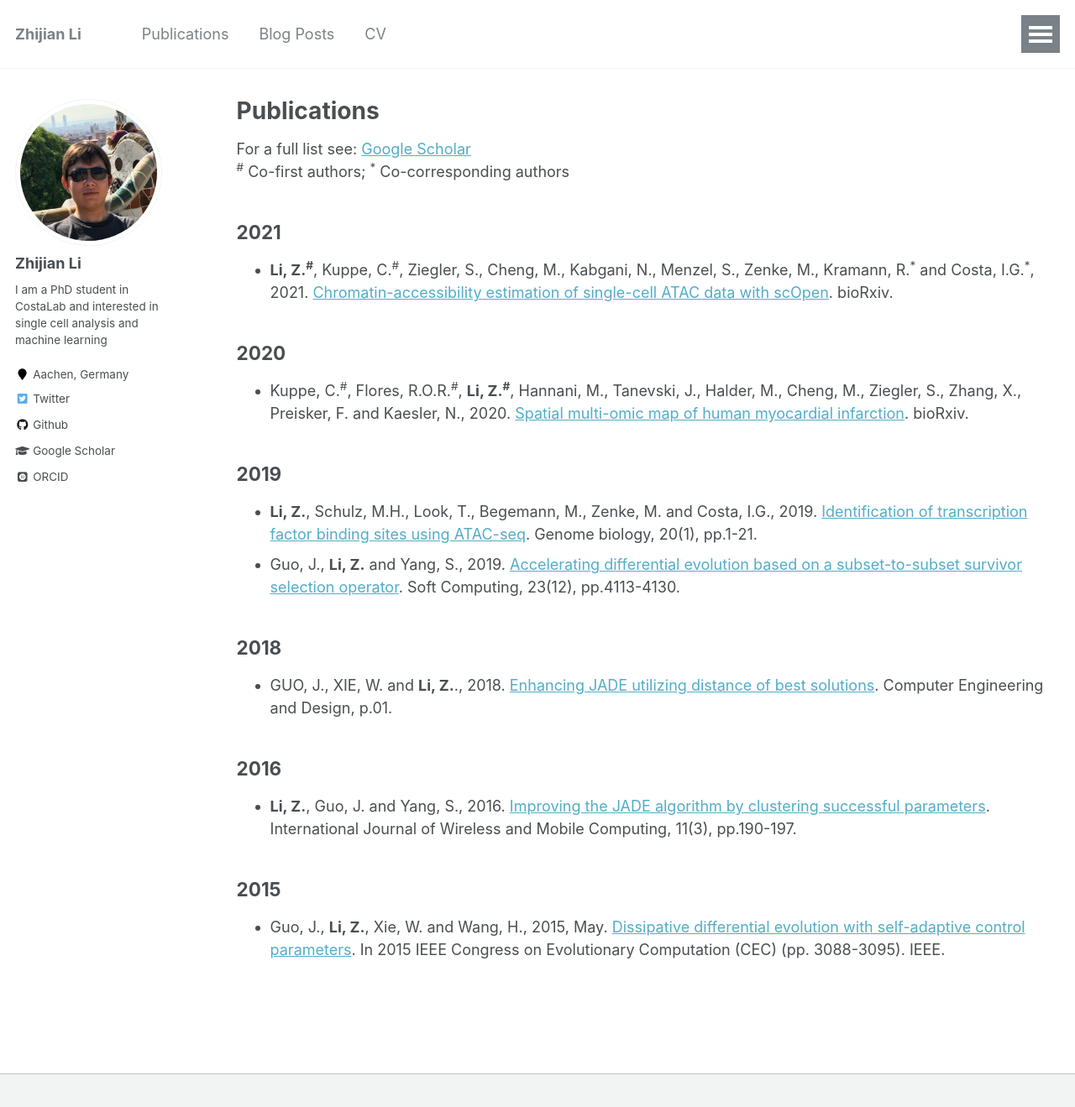
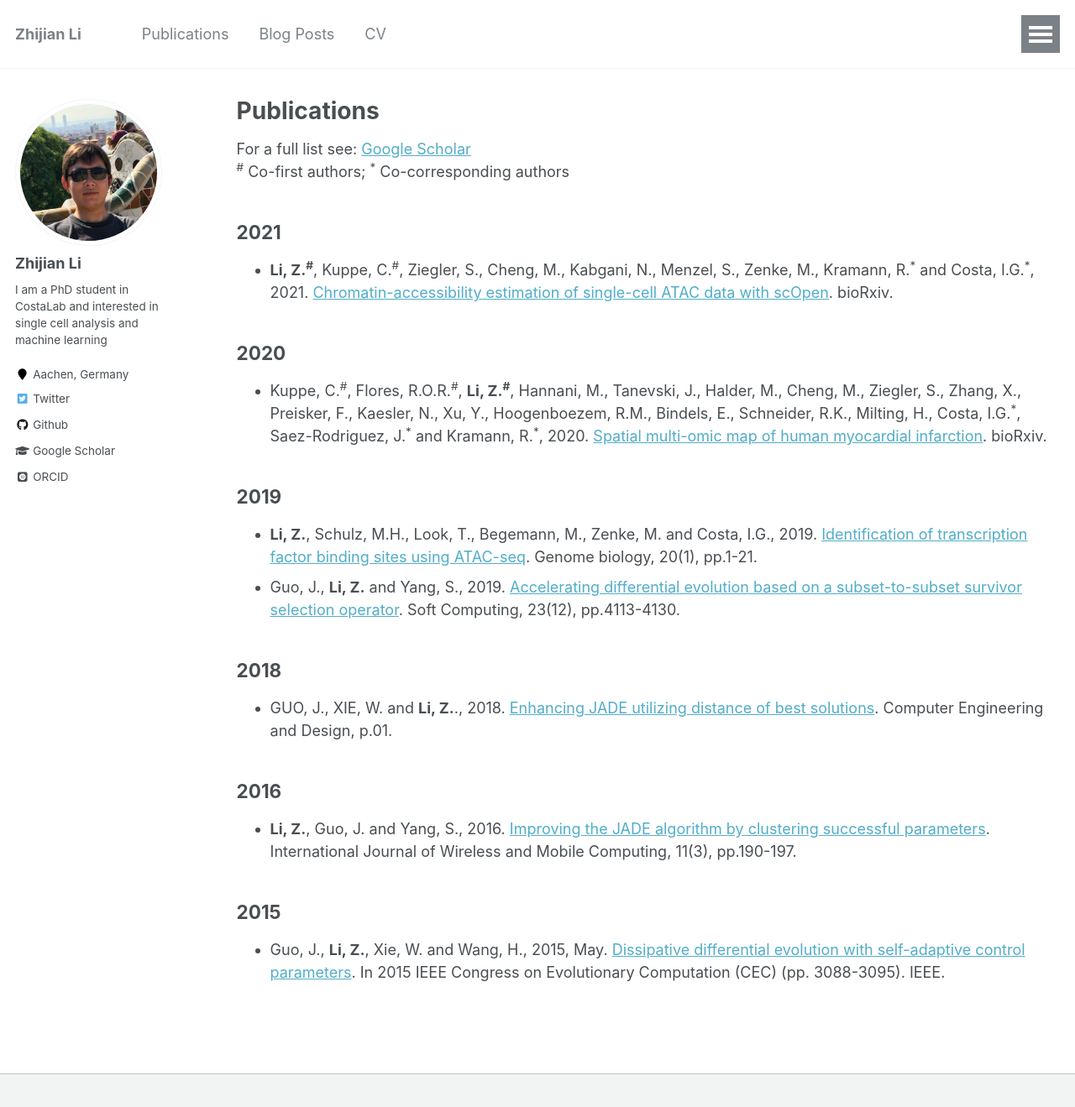
Before and after one commit to lzj1769/lzj1769.github.io, a Jekyll site: the page built from _pages/publications.md, in a window 1280 px wide and 1388 px high. Shown: the top 1319 px of the window at 84% size. Built offline with Jekyll 4.4.1, drawn with Linux system fonts in a browser that asks for light colours; some web fonts are replaced.

Commit message:
update publiction

```diff
--- a/_pages/publications.md
+++ b/_pages/publications.md
@@ -15,7 +15,7 @@ Kabgani, N., Menzel, S., Zenke, M., Kramann, R.<sup>\*</sup> and Costa, I.G.<sup
 ## 2020
 * Kuppe, C.<sup>\#</sup>, Flores, R.O.R.<sup>\#</sup>, **Li, Z.<sup>\#</sup>**,
  Hannani, M., Tanevski, J., Halder, M., Cheng, M., Ziegler, S., Zhang, X.,
- Preisker, F. and Kaesler, N., 2020. [Spatial multi-omic map of human myocardial infarction](https://www.biorxiv.org/content/10.1101/2020.12.08.411686v1.abstract). bioRxiv.
+ Preisker, F., Kaesler, N., Xu, Y., Hoogenboezem, R.M., Bindels, E., Schneider, R.K., Milting, H., Costa, I.G.<sup>\*</sup>, Saez-Rodriguez, J.<sup>\*</sup> and Kramann, R.<sup>\*</sup>, 2020. [Spatial multi-omic map of human myocardial infarction](https://www.biorxiv.org/content/10.1101/2020.12.08.411686v1.abstract). bioRxiv.
 
 ## 2019
 * **Li, Z.**, Schulz, M.H., Look, T., Begemann, M., Zenke, M. and Costa, I.G., 2019. [Identification of transcription factor binding sites using ATAC-seq](https://link.springer.com/article/10.1186/s13059-019-1642-2). Genome biology, 20(1), pp.1-21.
```
